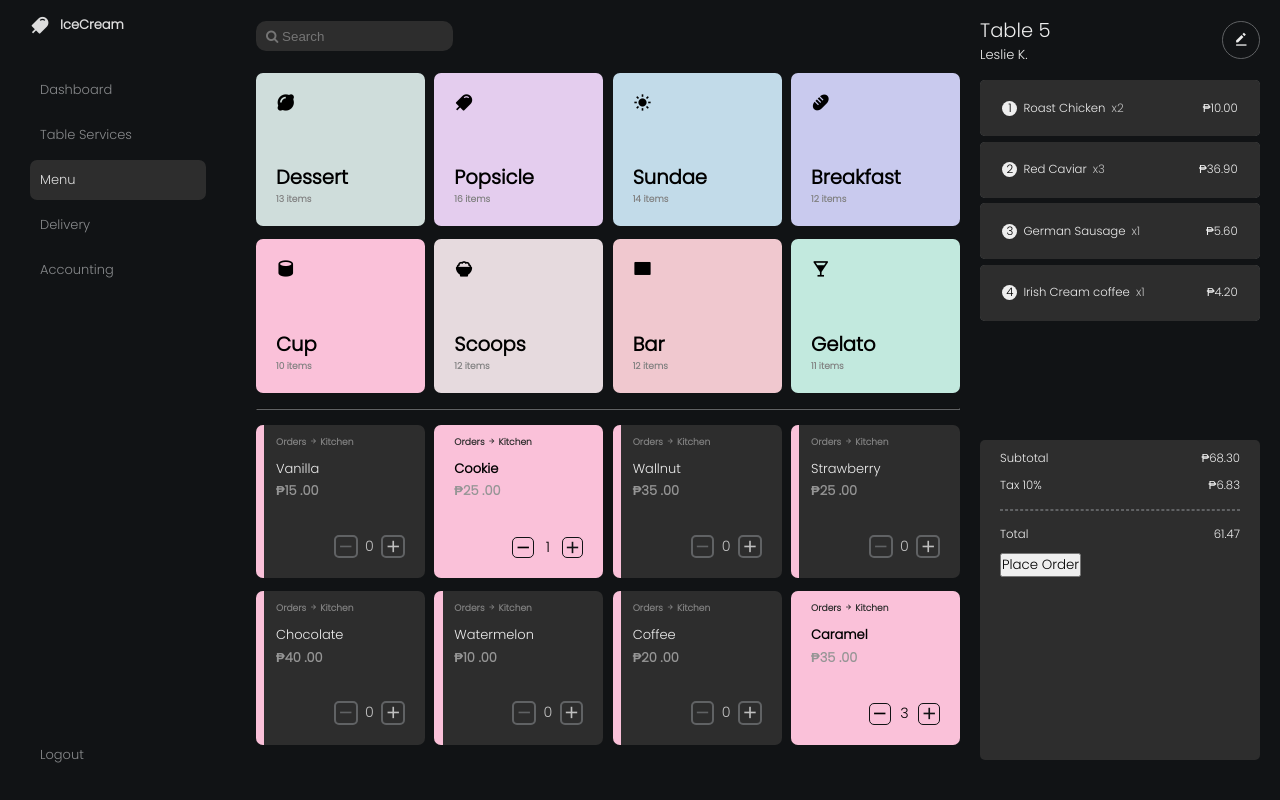
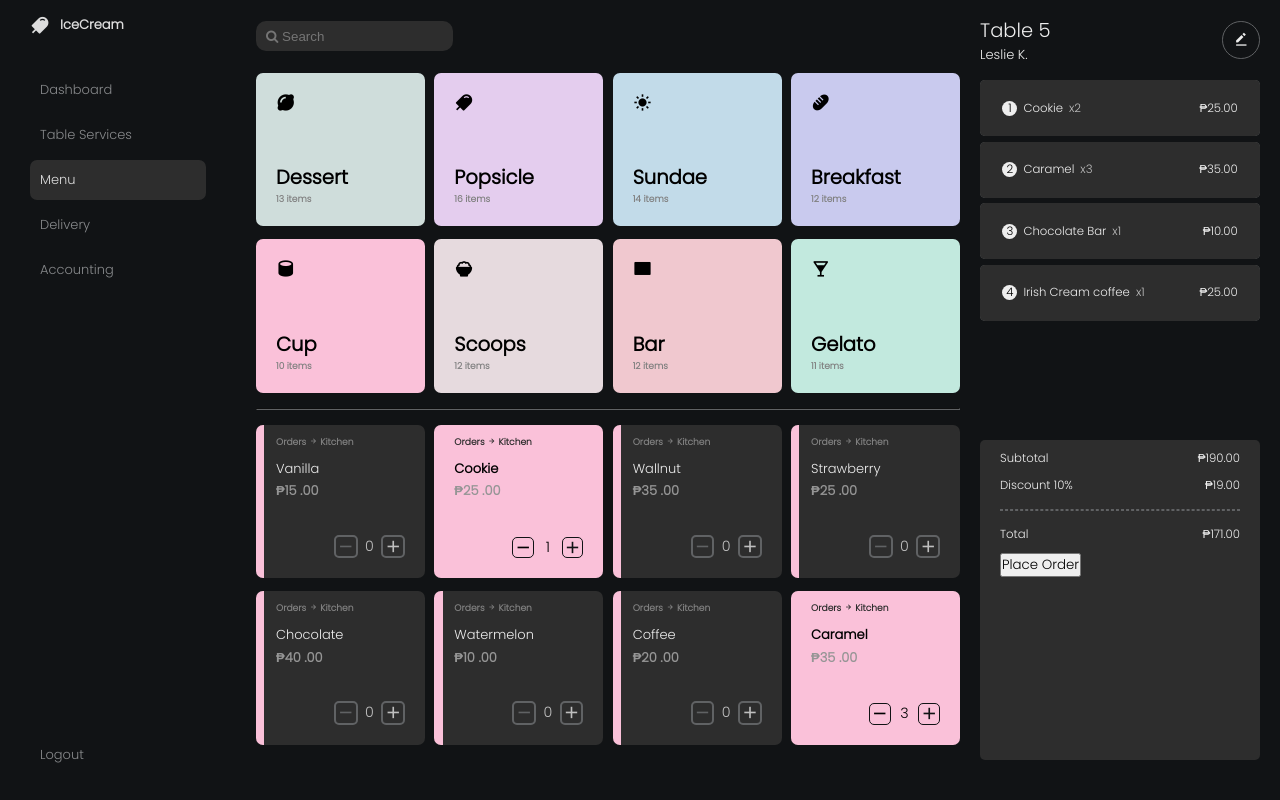
Before and after one commit to JhonLaden/ice-cream-repo, a PHP site: page /menu/menu.php in a window 1280 px wide. Run offline with PHP 8.4, Linux system fonts and the light colour scheme.

Commit message:
update menu
changing temp text

```diff
--- a/menu/menu.php
+++ b/menu/menu.php
@@ -271,10 +271,10 @@
                             <div class="details">
                                 <div class="counter-name">
                                     <span class="item-counter">1</span>
-                                    <span class="item-name">Roast Chicken</span>
+                                    <span class="item-name">Cookie</span>
                                     <span class="quantity">x2</span>
                                 </div>
-                            <div class="price">₱10.00</div>
+                            <div class="price">₱25.00</div>
                         </div>
 
                     </li>
@@ -287,10 +287,10 @@
                             <div class="details">
                                 <div class="counter-name">
                                     <span class="item-counter">2</span>
-                                    <span class="item-name">Red Caviar</span>
+                                    <span class="item-name">Caramel</span>
                                     <span class="quantity">x3</span>
                                 </div>
-                            <div class="price">₱36.90</div>
+                            <div class="price">₱35.00</div>
                         </div>
 
                     </li>
@@ -303,10 +303,10 @@
                             <div class="details">
                                 <div class="counter-name">
                                     <span class="item-counter">3</span>
-                                    <span class="item-name">German Sausage</span>
+                                    <span class="item-name">Chocolate Bar</span>
                                     <span class="quantity">x1</span>
                                 </div>
-                            <div class="price">₱5.60</div>
+                            <div class="price">₱10.00</div>
                         </div>
 
                     </li>
@@ -322,7 +322,7 @@
                                     <span class="item-name">Irish Cream coffee</span>
                                     <span class="quantity">x1</span>
                                 </div>
-                            <div class="price">₱4.20</div>
+                            <div class="price">₱25.00</div>
                         </div>
 
                     </li>
@@ -337,17 +337,17 @@
                         <div class="subtax">
                             <div class="flex-between mb-10">
                                 <span class="text">Subtotal</span>
-                                <span class="value">₱68.30</span>
+                                <span class="value">₱190.00</span>
                             </div>
                             <div class="flex-between mb-10">
-                                <span class="text">Tax 10%</span>
-                                <span class="value">₱6.83</span>
+                                <span class="text">Discount 10%</span>
+                                <span class="value">₱19.00</span>
                             </div>
                         </div>
                         <hr class = "divider-2">
                         <div class="flex-between mb-10">
                             <span class="text">Total</span>
-                            <span class="value">61.47</span>
+                            <span class="value">₱171.00</span>
                         </div>
                     </div>
                     <div class="place-order">
```
